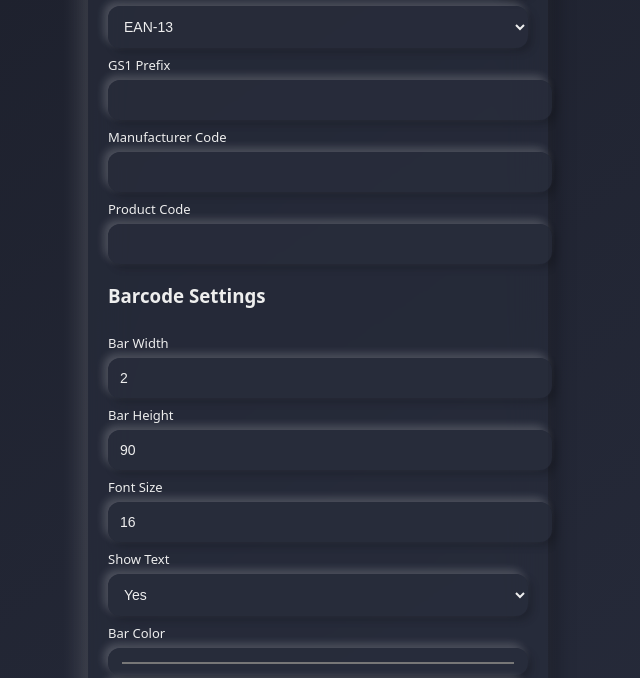
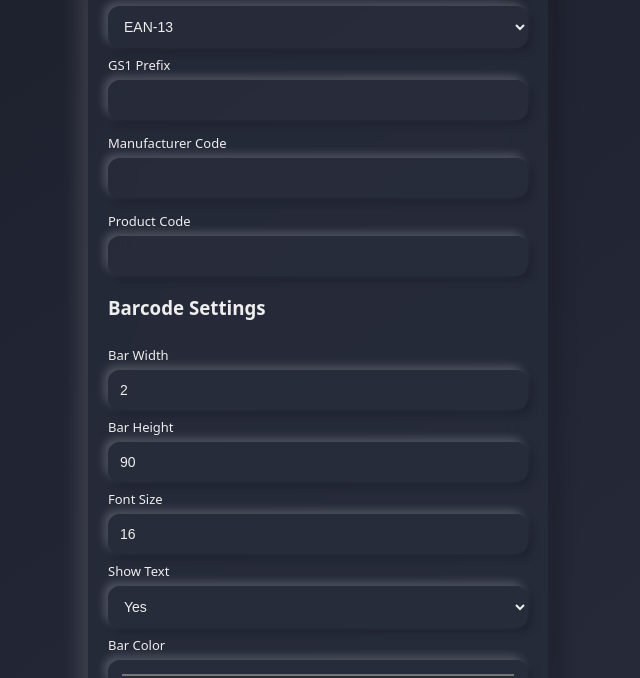
Before and after one commit to pixnum-hub/Barcodic, a plain HTML site: page index.html in a window 1280 px wide. Shown: the part 90-768 px from the top of the page, without its empty margins (322-962 px from the left). Drawn offline with Linux system fonts and the light colour scheme.

Commit message:
Add files via upload

```diff
--- a/index.html
+++ b/index.html
@@ -66,6 +66,7 @@ input, select, button{
   background:var(--glass);
   color:var(--text);
   box-shadow:4px 4px 8px rgba(0,0,0,0.2), -4px -4px 8px rgba(255,255,255,0.2);
+  box-sizing:border-box;
 }
 
 button{
@@ -99,6 +100,12 @@ canvas{
   cursor:pointer;
 }
 
+.fieldGroup{
+  display:flex;
+  flex-direction:column;
+  gap:6px;
+}
+
 .warning{color:#ff4d4d;font-size:12px;margin-top:4px;display:none}
 footer{text-align:center;font-size:12px;margin-top:18px;opacity:.7}
 #printArea{display:none}
@@ -119,9 +126,12 @@ footer{text-align:center;font-size:12px;margin-top:18px;opacity:.7}
 <option value="Codabar">Codabar</option>
 </select>
 
-<label id="label1"></label><input id="field1">
-<label id="label2"></label><input id="field2">
-<label id="label3"></label><input id="field3">
+<div class="fieldGroup">
+  <div><label id="label1"></label><input id="field1"></div>
+  <div><label id="label2"></label><input id="field2"></div>
+  <div><label id="label3"></label><input id="field3"></div>
+</div>
+
 <div id="validationMsg" class="warning"></div>
 
 <h3>Barcode Settings</h3>
```
